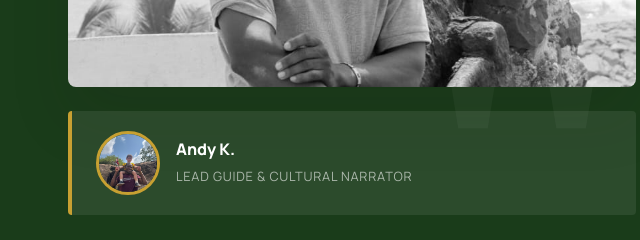
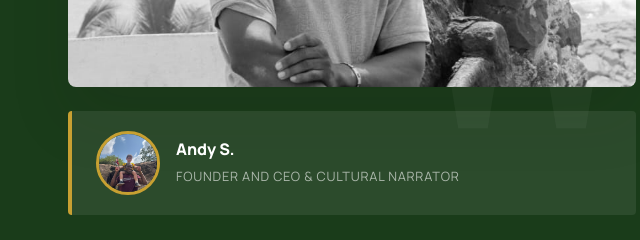
Before and after one commit to braguru/driveWithAndy, a website: page public/index.html in a window 1280 px wide. Shown: the part 3380-3620 px from the top of the page, 612-1252 px from the left. Drawn offline with Linux system fonts and the light colour scheme; no server answers; files whose address does not match are found by name.

Commit message:
feat: update Andy's name and professional title in the index page badge

```diff
--- a/public/index.html
+++ b/public/index.html
@@ -195,8 +195,8 @@
                         <div class="andy-badge">
                             <img src="content/gallery/WhatsApp Image 2026-04-04 at 11.26.34 AM (1).jpeg" alt="Andy" class="avatar">
                             <div>
-                                <strong>Andy K.</strong>
-                                <span>Lead Guide &amp; Cultural Narrator</span>
+                                <strong>Andy S.</strong>
+                                <span>Founder and CEO &amp; Cultural Narrator</span>
                             </div>
                         </div>
                     </div>
```
